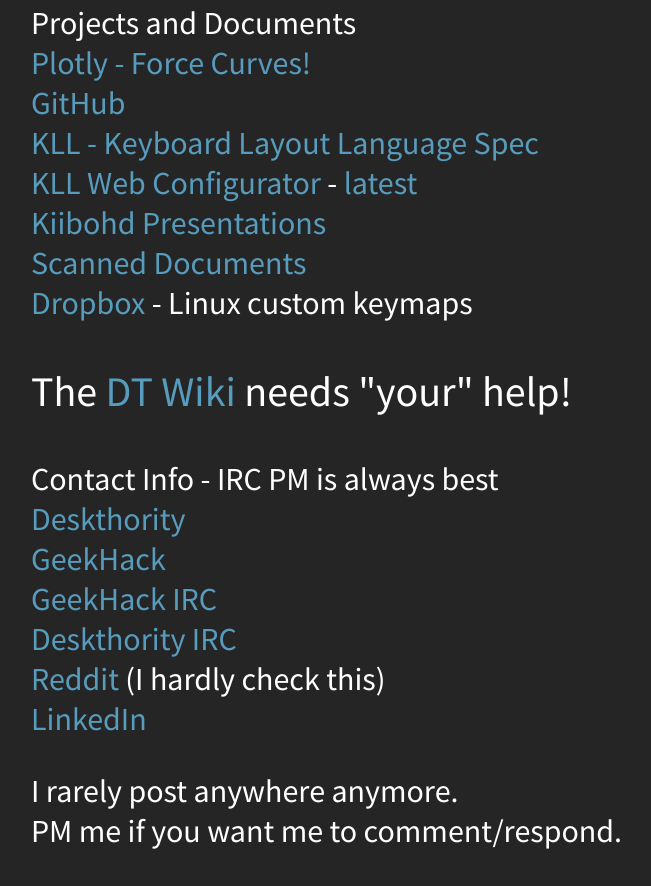
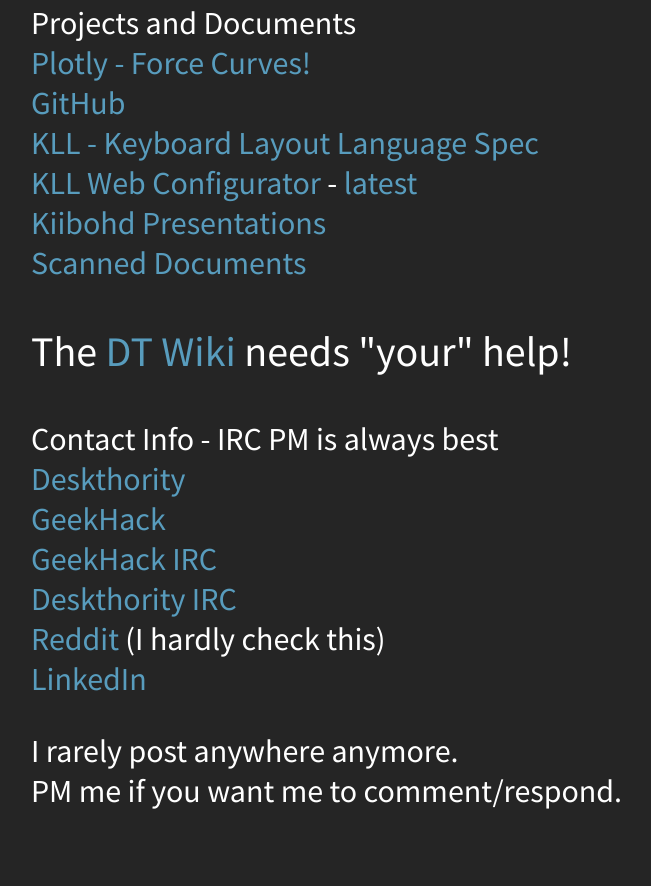
Before and after one commit to haata/haata.github.io, a plain HTML site: page index.html in a window 1280 px wide. Shown: the part 859-1745 px from the top of the page, without its empty margins (279-930 px from the left). After the commit the page ends 1705 px from the top, so only its background shows below. Drawn offline with Linux system fonts and the light colour scheme.

Commit message:
Removing Dropbox link
- Dropbox is deprecating Public folders and there's not much interesting stuff in there anymore

```diff
--- a/index.html
+++ b/index.html
@@ -54,7 +54,6 @@
 				<DT><a href="http://input.club/configurator">KLL Web Configurator</a> - <a href="http://configurator.input.club/latest">latest</a></DT>
 				<DT><a href="https://drive.google.com/folderview?id=0B4Wyz4bY7XjLOUZGRnhWcldLMUE">Kiibohd Presentations</a></DT>
 				<DT><a href="https://drive.google.com/folderview?id=0B4Wyz4bY7XjLbFJ2R21xWlhWYTQ">Scanned Documents</a></DT>
-				<DT><a href="https://www.dropbox.com/sh/053g7cprxpq4uxb/MADgbg4QLP">Dropbox</a> - Linux custom keymaps</DT>
 				<DD></DD>
 			</DL>
 			<p>The <a href="http://deskthority.net/wiki/Main_Page">DT Wiki</a> needs "your" help!</p>
```
